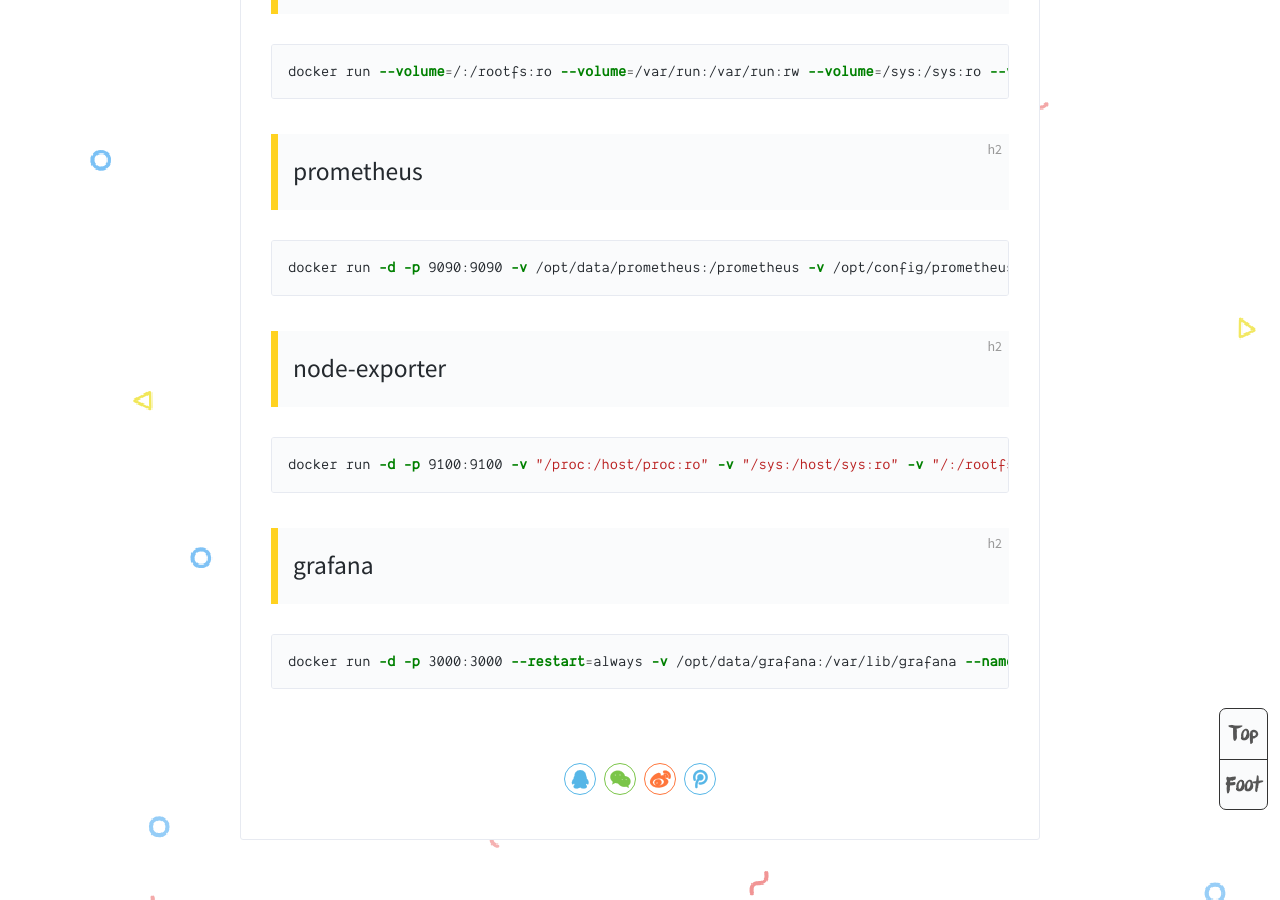
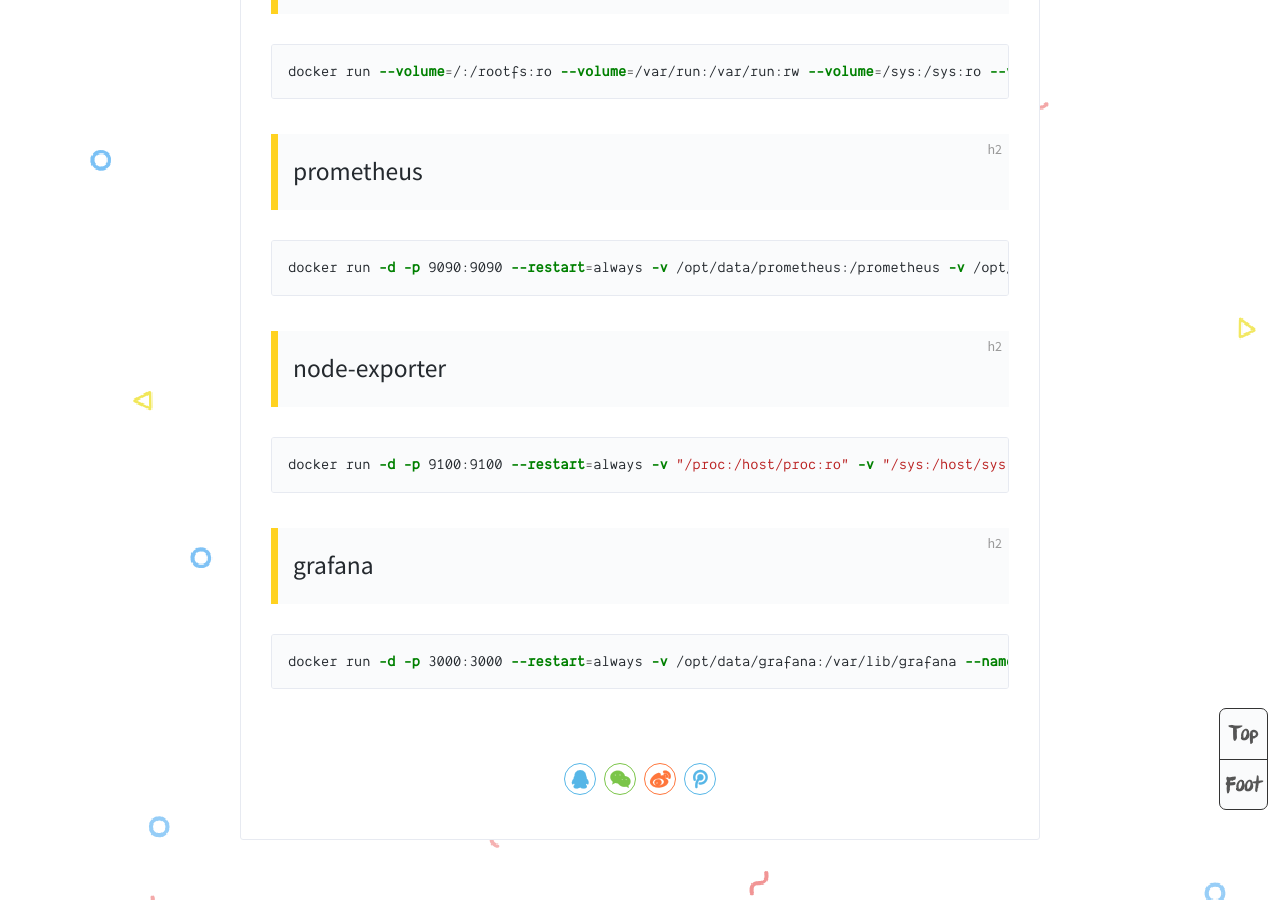
Before and after one commit to WuChenLinux/yw, a Jekyll site: the page built from _posts/2019-03-29-docker-start.md, in a window 1280 px wide and 900 px high, scrolled down 2217 px. Built offline with Jekyll 4.4.1, drawn with Linux system fonts in a browser that asks for light colours; comment, search, counter and statistics services are not loaded.

Commit message:
Update 2019-03-29-docker-start.md

````diff
--- a/_posts/2019-03-29-docker-start.md
+++ b/_posts/2019-03-29-docker-start.md
@@ -60,17 +60,17 @@
 
 ## cadvisor
 ```shell
-docker run --volume=/:/rootfs:ro --volume=/var/run:/var/run:rw --volume=/sys:/sys:ro --volume=/var/lib/docker/:/var/lib/docker:ro --publish=8080:8080 --detach=true --name=cadvisor google/cadvisor
+docker run --volume=/:/rootfs:ro --volume=/var/run:/var/run:rw --volume=/sys:/sys:ro --volume=/var/lib/docker/:/var/lib/docker:ro --publish=8080:8080 --detach=true --restart=always --name=cadvisor google/cadvisor
 ```
 
 ## prometheus
 ```shell
-docker run -d -p 9090:9090 -v /opt/data/prometheus:/prometheus -v /opt/config/prometheus/prometheus.yml:/etc/prometheus/prometheus.yml --name=prometheus prom/prometheus
+docker run -d -p 9090:9090 --restart=always -v /opt/data/prometheus:/prometheus -v /opt/config/prometheus/prometheus.yml:/etc/prometheus/prometheus.yml --name=prometheus prom/prometheus
 ```
 
 ## node-exporter
 ```shell
-docker run -d -p 9100:9100 -v "/proc:/host/proc:ro" -v "/sys:/host/sys:ro" -v "/:/rootfs:ro" --name=node-exporter prom/node-exporter
+docker run -d -p 9100:9100 --restart=always -v "/proc:/host/proc:ro" -v "/sys:/host/sys:ro" -v "/:/rootfs:ro" --name=node-exporter prom/node-exporter
 ```
 
 ## grafana
````
